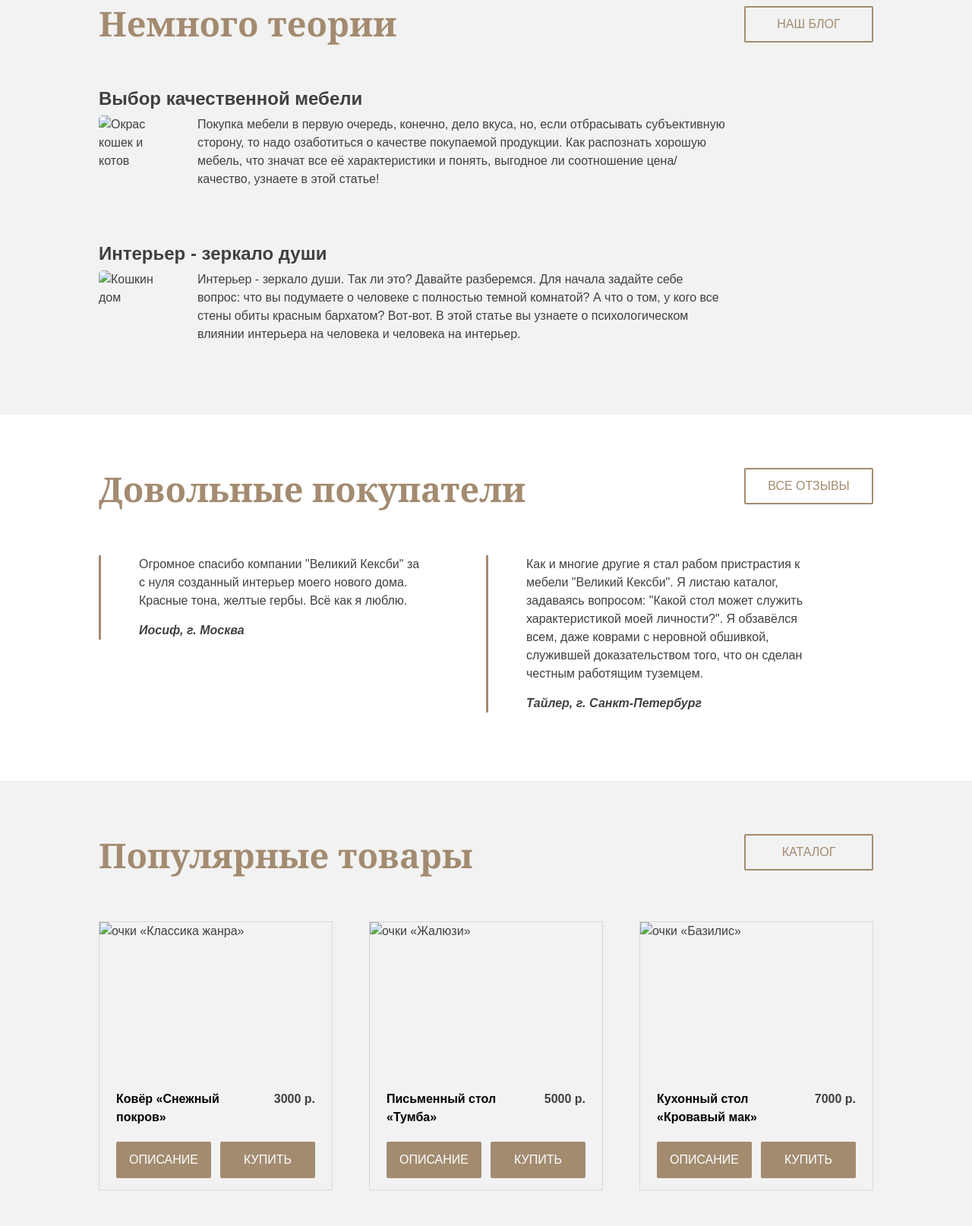
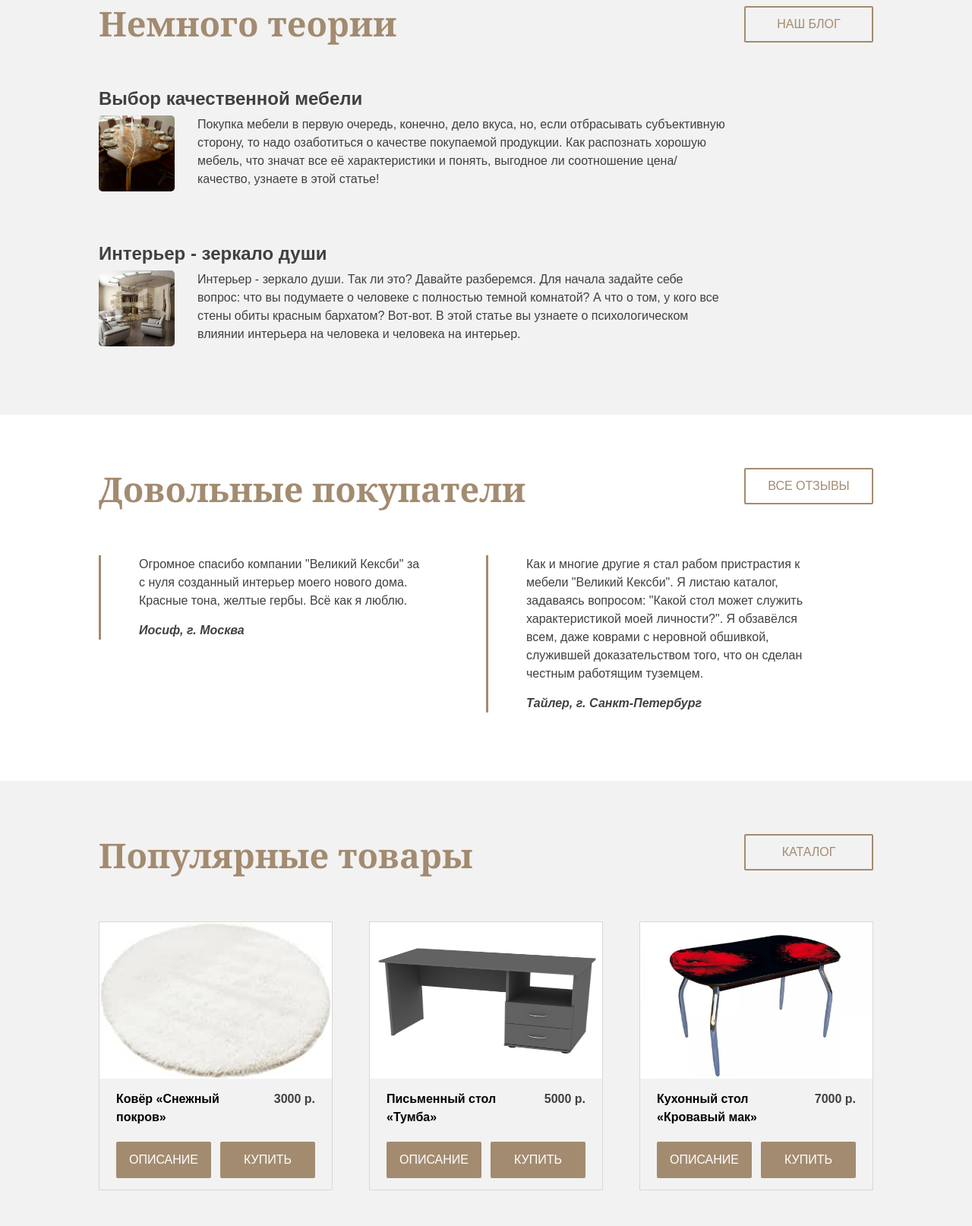
Before and after one commit to MRCO228/Andrey-s-project, a plain HTML site: page index.html in a window 1280 px wide. Shown: the part 933-2547 px from the top of the page at 76% size. Drawn offline with Linux system fonts and the light colour scheme; files that its build step writes are made by us from their sources; files whose address does not match are found by name.

Commit message:
Update index.html

```diff
--- a/index.html
+++ b/index.html
@@ -3,14 +3,14 @@
   <head>
     <meta charset="utf-8">
     <title>Производитель мебели "Великий Кексби"</title>
-    <link rel="stylesheet" href="css/style.css">
+    <link rel="stylesheet" href="style.css">
   </head>
   <body>
     <div class="page-header">
       <div class="container">
         <div class="header-top clearfix">
           <div class="header-logo">
-            <img src="img/logo.png" alt="The Great Keksby" width="205" height="55">
+            <img src="logo.png" alt="The Great Keksby" width="205" height="55">
           </div>
           <ul class="main-nav clearfix">
             <li><a href="#">Блог</a></li>
@@ -56,7 +56,7 @@
               Выбор качественной мебели
             </dt>
             <dd>
-              <img src="img/article-1.jpg" alt="Окрас кошек и котов" width="100" height="100">
+              <img src="article-1.jpg" alt="Окрас кошек и котов" width="100" height="100">
               <p>Покупка мебели в первую очередь, конечно, дело вкуса, но, если отбрасывать субъективную сторону, то надо озаботиться о качестве покупаемой продукции. Как распознать хорошую мебель, что значат все её характеристики и понять, выгодное ли соотношение цена/качество, узнаете в этой статье!</p>
             </dd>
           </div>
@@ -65,7 +65,7 @@
               Интерьер - зеркало души
             </dt>
             <dd>
-              <img src="img/article-2.jpg" alt="Кошкин дом" width="100" height="100">
+              <img src="article-2.jpg" alt="Кошкин дом" width="100" height="100">
               <p>Интерьер - зеркало души. Так ли это? Давайте разберемся. Для начала задайте себе вопрос: что вы подумаете о человеке с полностью темной комнатой? А что о том, у кого все стены обиты красным бархатом? Вот-вот. В этой статье вы узнаете о психологическом влиянии интерьера на человека и человека на интерьер.</p>
             </dd>
           </div>
@@ -98,21 +98,21 @@
         <a class="btn to-catalog" href="#" title="Посмотреть все товары">Каталог</a>
         <div class="popular-items clearfix">
           <div class="catalog-item">
-            <img src="img/glasses-1.jpg" alt="очки «Классика жанра»" width="306" height="206">
+            <img src="glasses-1.jpg" alt="очки «Классика жанра»" width="306" height="206">
             <h3>Ковёр «Снежный покров»</h3>
             <b class="catalog-item-price">3000 р.</b>
             <a class="btn btn-info" href="#">Описание</a>
             <a class="btn btn-buy" href="#">Купить</a>
           </div>
           <div class="catalog-item">
-            <img src="img/glasses-2.jpg" alt="очки «Жалюзи»" width="306" height="206">
+            <img src="glasses-2.jpg" alt="очки «Жалюзи»" width="306" height="206">
             <h3>Письменный стол «Тумба»</h3>
             <b class="catalog-item-price">5000 р.</b>
             <a class="btn btn-info" href="#">Описание</a>
             <a class="btn btn-buy" href="#">Купить</a>
           </div>
           <div class="catalog-item">
-            <img src="img/glasses-3.jpg" alt="очки «Базилис»" width="306" height="206">
+            <img src="glasses-3.jpg" alt="очки «Базилис»" width="306" height="206">
             <h3>Кухонный стол «Кровавый мак»</h3>
             <b class="catalog-item-price">7000 р.</b>
             <a class="btn btn-info" href="#">Описание</a>
@@ -204,7 +204,7 @@
       <div class="container">
         <div class="footer-top clearfix">
           <div class="footer-logo">
-            <img src="img/logo.png" alt="The Great Keksby" width="205" height="55">
+            <img src="logo.png" alt="The Great Keksby" width="205" height="55">
           </div>
           <a class="btn btn-quick-order" href="#">Заказать</a>
         </div>
```
